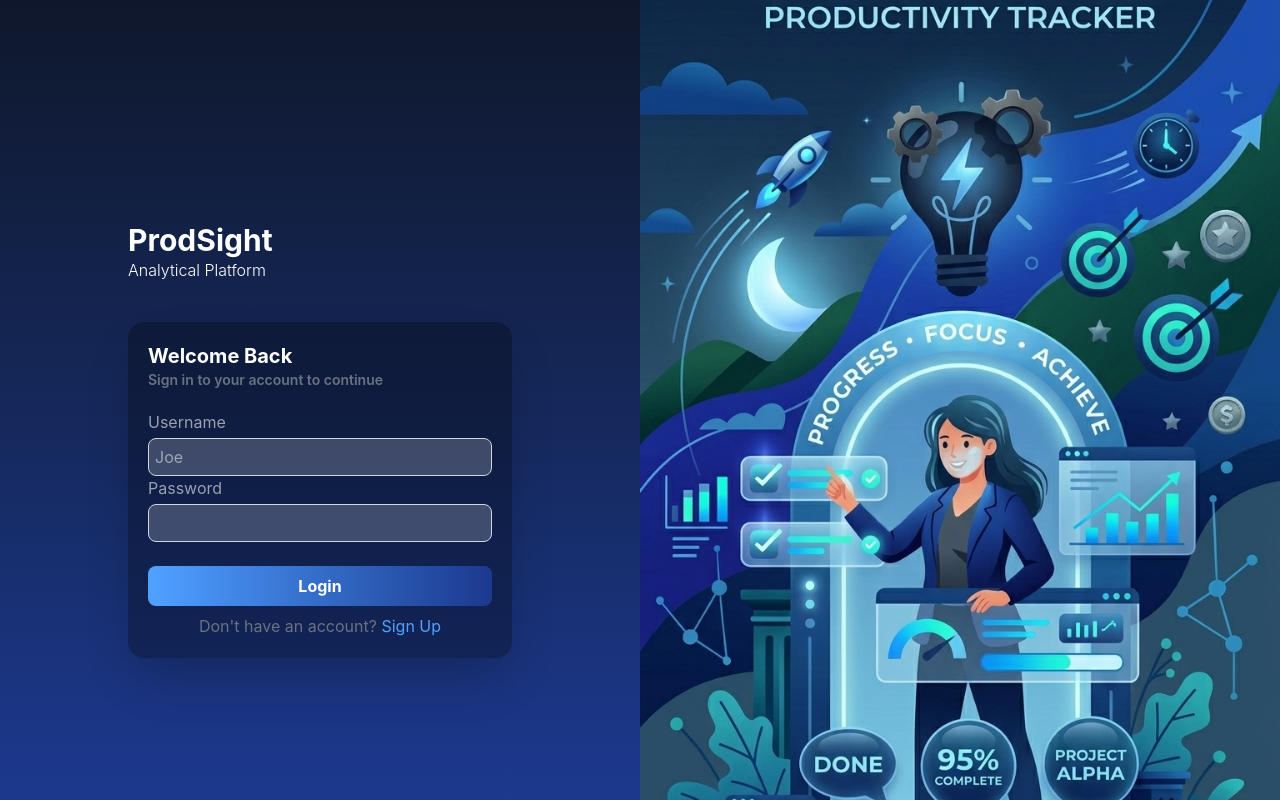
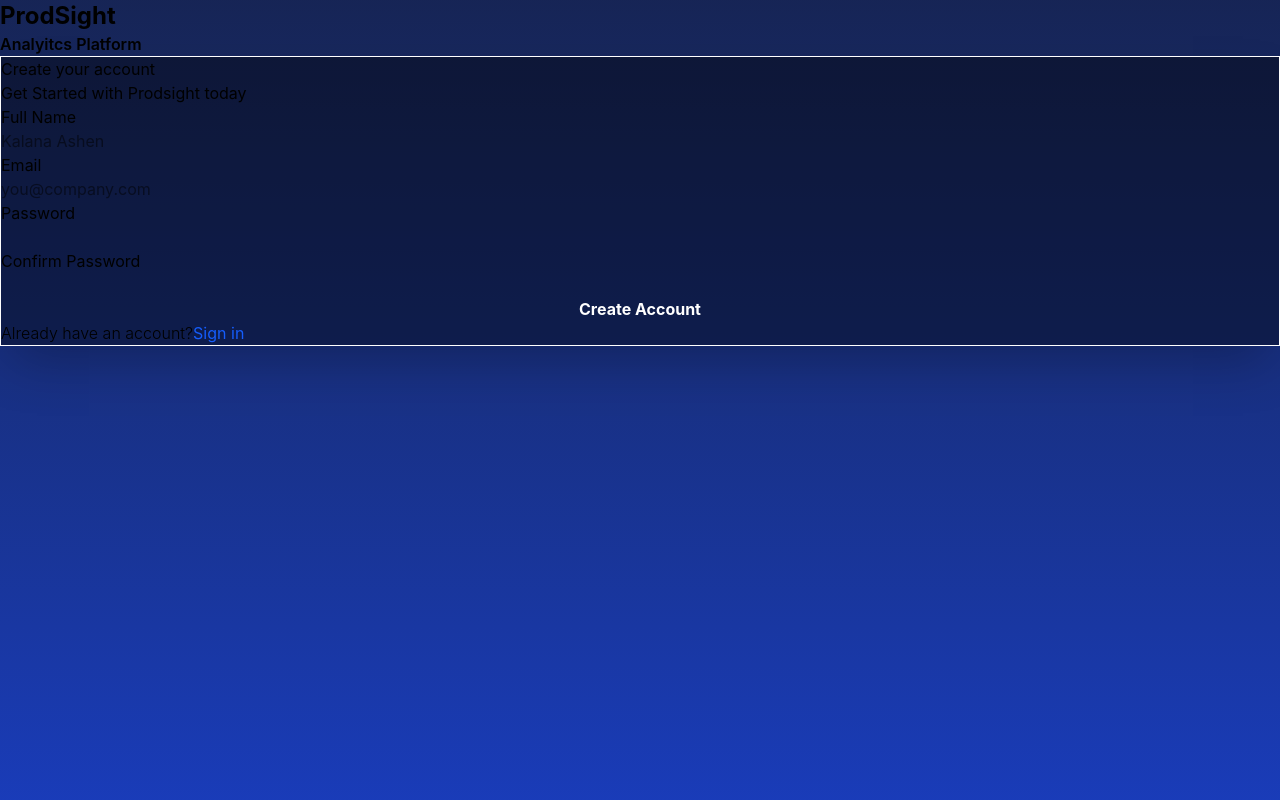
Before and after one commit to kalanaashen/ProdSight_UI, a React app in the folder frontend/: page /register in a window 1280 px wide. Built offline with nearby package versions, Linux system fonts and the light colour scheme; the HTML template or start-up script is replaced by a standard one.

Commit message:
add routes to register and login

```diff
--- a/frontend/package.json
+++ b/frontend/package.json
@@ -13,6 +13,7 @@
     "@tailwindcss/vite": "^4.3.0",
     "react": "^19.2.6",
     "react-dom": "^19.2.6",
+    "react-router": "^7.15.1",
     "tailwindcss": "^4.3.0"
   },
   "devDependencies": {
--- a/frontend/src/App.jsx
+++ b/frontend/src/App.jsx
@@ -1,10 +1,17 @@
 import LoginPage from "./pages/LoginPage";
+import { BrowserRouter, Routes, Route, Navigate } from "react-router";
+import { RegisterPage } from "./pages/RegisterPage";
 
 function App() {
   return (
-    <>
-      <LoginPage />
-    </>
+    <BrowserRouter>
+      <Routes>
+        <Route index element={<LoginPage />} />
+        <Route path="/login" element={<LoginPage />} />
+        <Route path="/register" element={<RegisterPage />} />
+        <Route path="*" element={<Navigate to="/" replace />} />
+      </Routes>
+    </BrowserRouter>
   );
 }
 
--- a/frontend/src/pages/LoginPage.jsx
+++ b/frontend/src/pages/LoginPage.jsx
@@ -1,4 +1,5 @@
 import React from "react";
+import { Link } from "react-router";
 
 const LoginPage = () => {
   return (
@@ -58,9 +59,12 @@
                 <div className="flex justify-center">
                   <h1 className="text-gray-500 mt-2">
                     Don't have an account?{" "}
-                    <button className="text-blue-400 hover:text-blue-700">
+                    <Link
+                      to="/register"
+                      className="text-blue-400 hover:text-blue-700"
+                    >
                       Sign Up
-                    </button>
+                    </Link>
                   </h1>
                 </div>
               </div>
--- a/frontend/src/pages/RegisterPage.jsx
+++ b/frontend/src/pages/RegisterPage.jsx
@@ -1,4 +1,5 @@
 import React from "react";
+import { Link } from "react-router";
 
 export const RegisterPage = () => {
   return (
@@ -37,7 +38,9 @@
           </div>
           <div className="flex flex-row">
             <h1 className="font-light">Already have an account?</h1>
-            <button className="text-blue-600">Sign in</button>
+            <Link to="/login" className="text-blue-600">
+              Sign in
+            </Link>
           </div>
         </div>
       </div>
```
Also changed, not shown: 1 other file (tests, documents, lock files or other folders).
